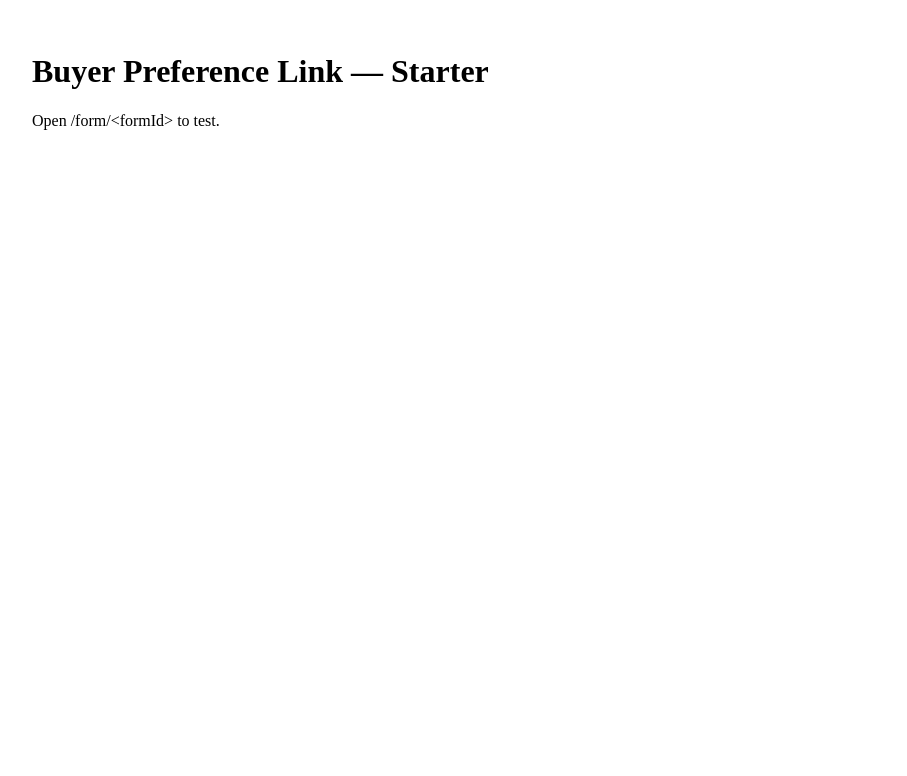
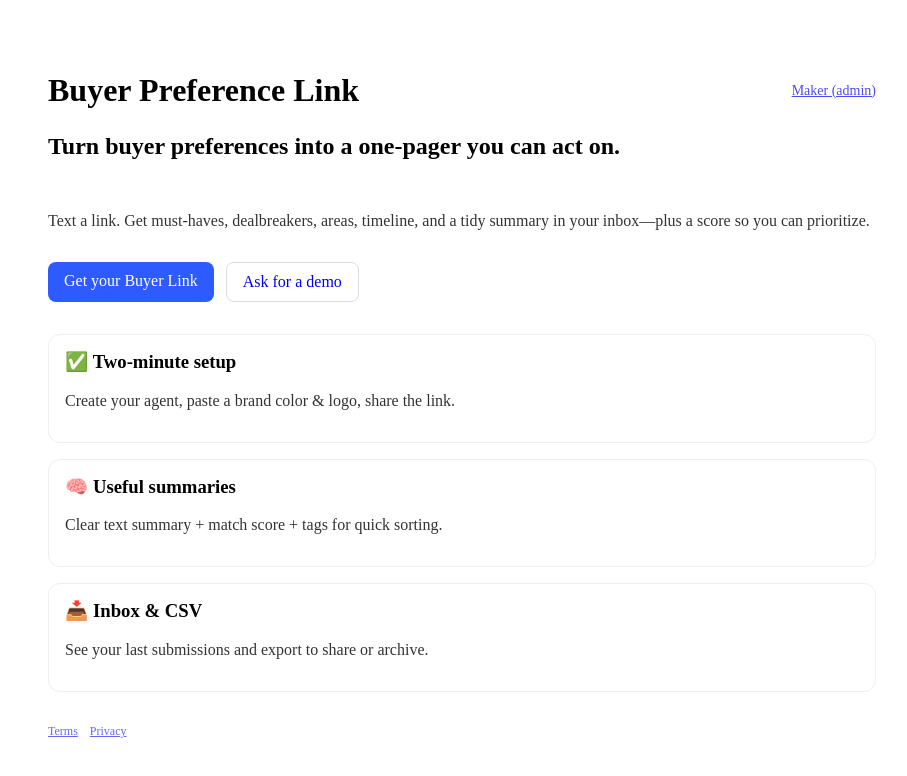
Before and after one commit to adamhouse121-byte/buyerlink-app, a Next.js app: page / in a window 1280 px wide. Shown: the top 776 px of the page, without its empty margins (178-1085 px from the left). Built offline with nearby package versions, Linux system fonts and the light colour scheme.

Commit message:
polished landing page

```diff
--- a/app/page.tsx
+++ b/app/page.tsx
@@ -1 +1,47 @@
-export default function P(){return(<main><h1>Buyer Preference Link — Starter</h1><p>Open /form/&lt;formId&gt; to test.</p></main>);}
+export default function Home() {
+  return (
+    <main style={{maxWidth:860, margin:"40px auto", padding:"0 16px"}}>
+      <header style={{display:"flex", alignItems:"center", justifyContent:"space-between", marginBottom:24}}>
+        <h1 style={{margin:0}}>Buyer Preference Link</h1>
+        <a href="/maker" style={{fontSize:14, opacity:.7}}>Maker (admin)</a>
+      </header>
+
+      <section style={{display:"grid", gap:16}}>
+        <h2 style={{marginTop:0}}>Turn buyer preferences into a one-pager you can act on.</h2>
+        <p style={{opacity:.8}}>
+          Text a link. Get must-haves, dealbreakers, areas, timeline, and a tidy summary in your inbox—plus a score so you can prioritize.
+        </p>
+        <div style={{display:"flex", gap:12, flexWrap:"wrap"}}>
+          <a href="/maker"
+             style={{background:"#2E5BFF", color:"#fff", padding:"10px 16px", borderRadius:8, textDecoration:"none"}}>
+            Get your Buyer Link
+          </a>
+          <a href="mailto:you@example.com?subject=BuyerLink demo"
+             style={{padding:"10px 16px", border:"1px solid #ddd", borderRadius:8, textDecoration:"none"}}>
+            Ask for a demo
+          </a>
+        </div>
+      </section>
+
+      <section style={{display:"grid", gap:16, marginTop:32}}>
+        <div style={{border:"1px solid #eee", borderRadius:12, padding:16}}>
+          <h3 style={{marginTop:0}}>✅ Two-minute setup</h3>
+          <p style={{marginTop:8, opacity:.8}}>Create your agent, paste a brand color & logo, share the link.</p>
+        </div>
+        <div style={{border:"1px solid #eee", borderRadius:12, padding:16}}>
+          <h3 style={{marginTop:0}}>🧠 Useful summaries</h3>
+          <p style={{marginTop:8, opacity:.8}}>Clear text summary + match score + tags for quick sorting.</p>
+        </div>
+        <div style={{border:"1px solid #eee", borderRadius:12, padding:16}}>
+          <h3 style={{marginTop:0}}>📥 Inbox & CSV</h3>
+          <p style={{marginTop:8, opacity:.8}}>See your last submissions and export to share or archive.</p>
+        </div>
+      </section>
+
+      <footer style={{marginTop:32, opacity:.6, fontSize:12}}>
+        <a href="/terms" style={{marginRight:12}}>Terms</a>
+        <a href="/privacy">Privacy</a>
+      </footer>
+    </main>
+  );
+}
```
